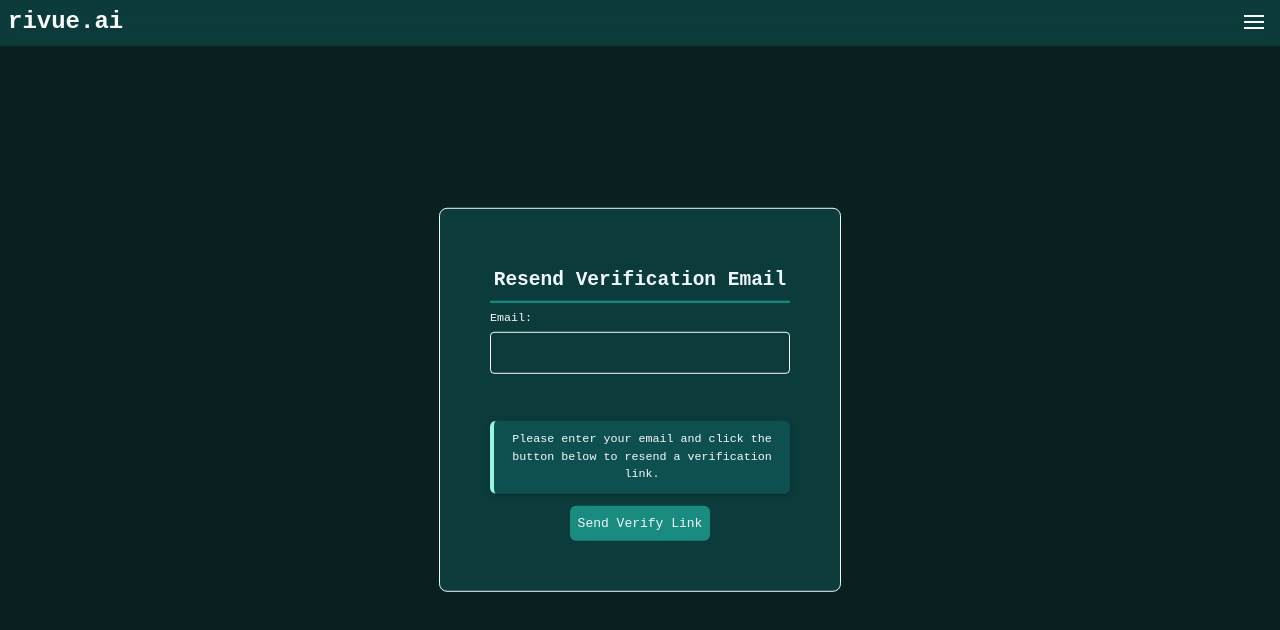
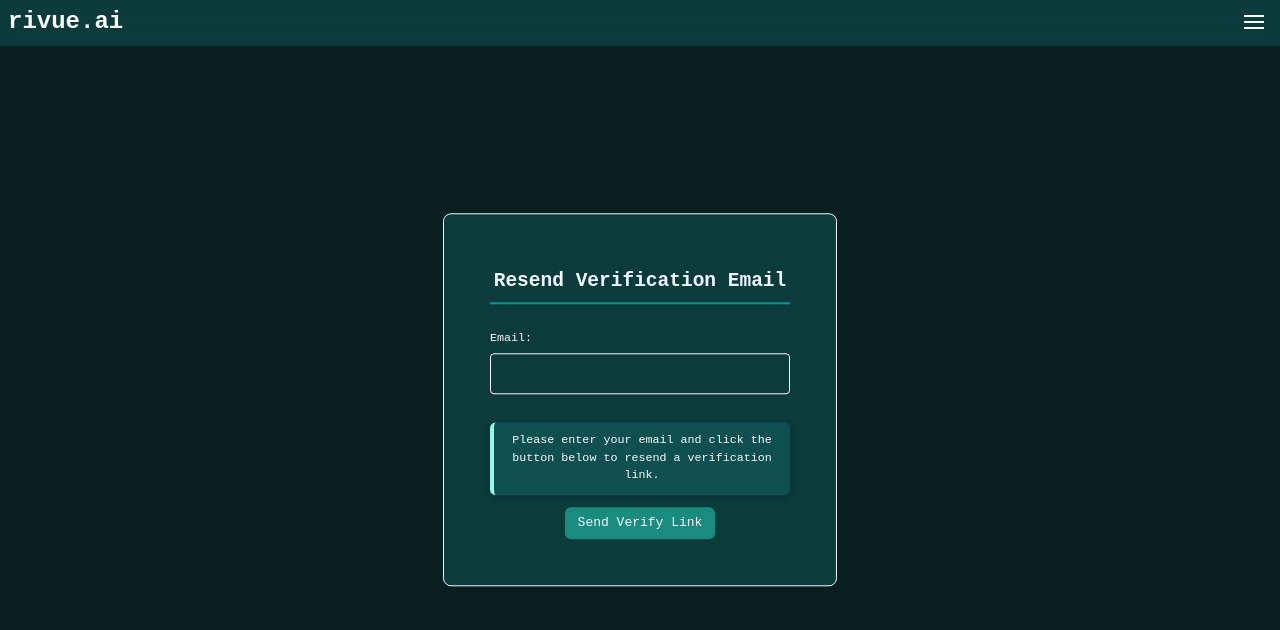
Before and after one commit to rivue/Gamified-Study-Tool, a Vue app in the folder frontend/: page /verify in a window 1280 px wide. Shown: the top 630 px of the page. Built offline with nearby package versions, Linux system fonts and the light colour scheme; no server answers.

Commit message:
fixed size of send verify link button or whatever

```diff
--- a/frontend/src/components/Auth/VerifyEmail.vue
+++ b/frontend/src/components/Auth/VerifyEmail.vue
@@ -1,5 +1,5 @@
 <template>
-    <div class="verification-container">
+    <div class="verification-container p-8">
         <div v-if="loading" class="loading">
             <p>Loading...</p>
         </div>
@@ -22,16 +22,16 @@
                 <h1 v-if="!token">Resend Verification Email</h1>
 
                 <form @submit.prevent="handleSendNewVerificationEmail">
+                    <br/>
                     <div class="form-field">
                         <label for="email">Email:</label>
                         <input type="text" id="email" name="email" v-model="email" autocomplete="email" required />
                     </div>
-                    <br />
                     <div v-if="completed && status === ''" class="completed-message">
                         If there is an unverified account associated with this email, a reset link was sent to it.
                     </div>
                     <div v-if="!completed" class="completed-message">Please enter your email and click the button below to resend a verification link.</div>
-                    <div class="button-containered">
+                    <div class="button-containered py-2 px-4 text-md">
                         <input type="submit" id="submit" :value="buttonText" />
                     </div>
                 </form>
@@ -97,7 +97,6 @@ const handleSendNewVerificationEmail = () => {
 <style>
 .button-containered {
     text-align: center;
-    padding: 8px;
     border-radius: 6px;
     background-color: var(--color-primary)
 }
@@ -157,7 +156,6 @@ form {
     top: 50%;
     left: 50%;
     transform: translate(-50%, -50%);
-    padding: 30px;
     background-color: var(--background-color-1t);
     color: #f0f8ff;
     border-radius: 8px;
```
Also changed, not shown: 1 other file (tests, documents, lock files or other folders).
